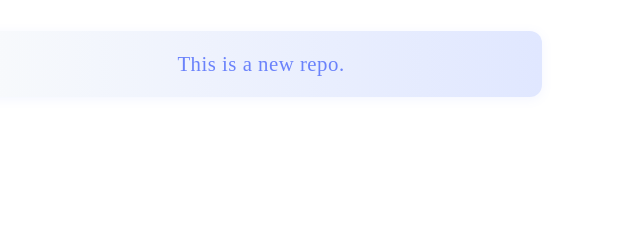
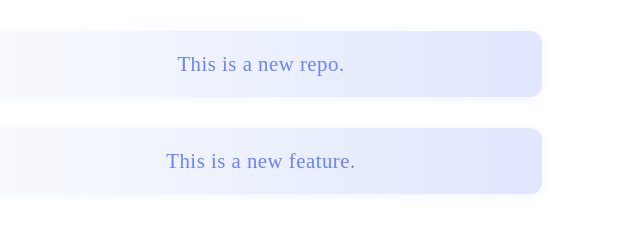
Before and after one commit to awaixultan/localrepo, a plain HTML site: page index.html in a window 1280 px wide. Shown: the whole page, without its empty margins (379-1019 px from the left). Drawn offline with Linux system fonts and the light colour scheme.

Commit message:
Add feature branch

```diff
--- a/index.html
+++ b/index.html
@@ -1,2 +1,3 @@
 <link rel="stylesheet" href="style.css">
 <p class="p">This is a new repo.</p>
+<p class="p">This is a new feature.</p>
```
